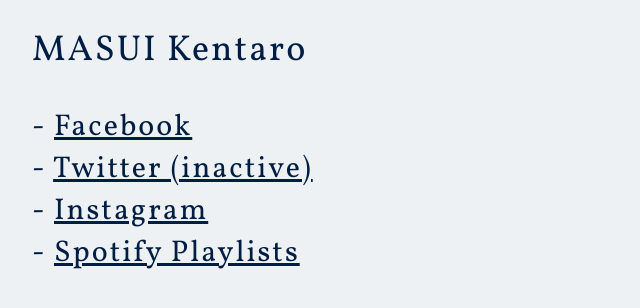
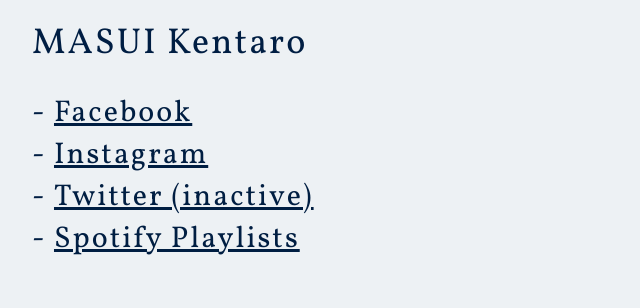
Before and after one commit to masuipknot/masuipknot.github.io, a plain HTML site: page index.html in a window 1280 px wide. Shown: the whole page, without its empty margins (0-640 px from the left). Drawn offline with Linux system fonts and the light colour scheme; a web font is replaced by a local one.

Commit message:
アニメーション追加

```diff
--- a/index.html
+++ b/index.html
@@ -21,11 +21,16 @@
 	font-weight: normal;
 	font-size: 36px;
 	margin: 0;
+	display: inline-block;
+	line-height: 1em;
 }
 ul {
 	font-size: 30px;
 	list-style-type: none;
 	padding-left: 0;
+}
+li a {
+	display: inline-block;
 }
 li:before {
 	content: "- ";
@@ -41,6 +46,44 @@
 a {
 	color: #001e42;
 }
+h1 {
+	animation: reveal 0.8s ease forwards;
+}
+li {
+
+}
+li:nth-child(1) {
+	animation-delay: 0.2s;
+}
+li:nth-child(2) {
+	animation-delay: 0.4s;
+}
+li:nth-child(3) {
+	animation-delay: 0.7s;
+}
+li:nth-child(4) {
+	animation-delay: 1s;
+}
+h1{
+	clip-path: inset(0 100% 0 0);
+	visibility: hidden;
+	animation: reveal 0.8s ease forwards;
+}
+li {
+	clip-path: inset(0 100% 0 0);
+	visibility: hidden;
+	animation: reveal 2.4s ease forwards;
+}
+@keyframes reveal {
+	0% {
+		clip-path: inset(0 100% 0 0);
+		visibility: visible;
+	}
+	100% {
+		clip-path: inset(0 0 0 0);
+		visibility: visible;
+	}
+}
 </style>
 <script async src="https://www.googletagmanager.com/gtag/js?id=UA-22737929-1"></script>
 <script>
@@ -54,8 +97,8 @@
 <h1>MASUI Kentaro</h1>
 <ul>
 		<li><a href="https://www.facebook.com/masui.kentaro">Facebook</a></li>
+		<li><a href="https://www.instagram.com/masuipknot/">Instagram</a></li>
 		<li><a href="https://twitter.com/masuipknot">Twitter (inactive)</a></li>
-		<li><a href="https://www.instagram.com/masuipknot/">Instagram</a></li>
 		<li><a href="https://open.spotify.com/user/31ff791gmqwajuojs2tn2bt4i/playlists">Spotify Playlists</a></li>
 </ul>
 </body>
```
